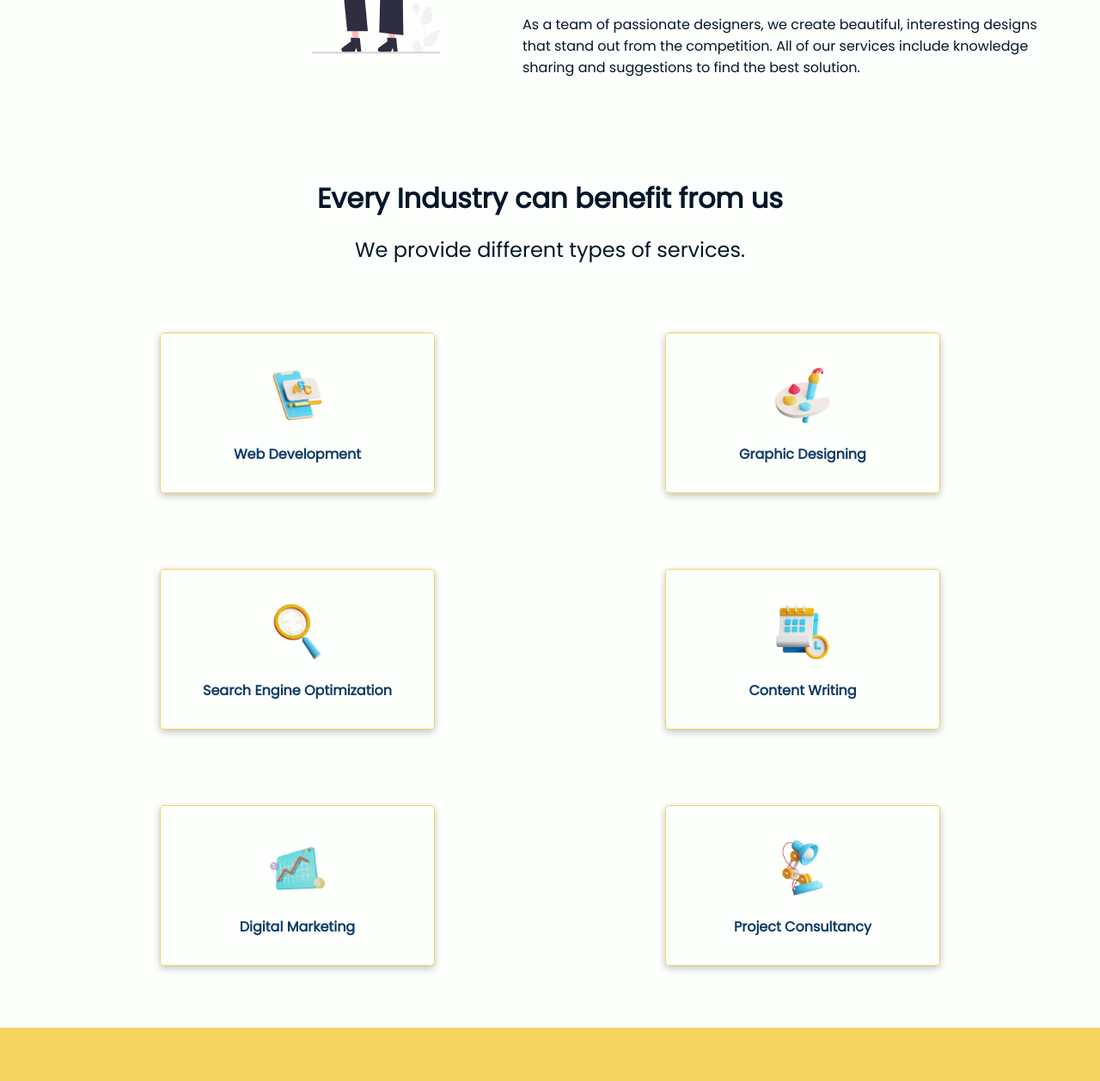
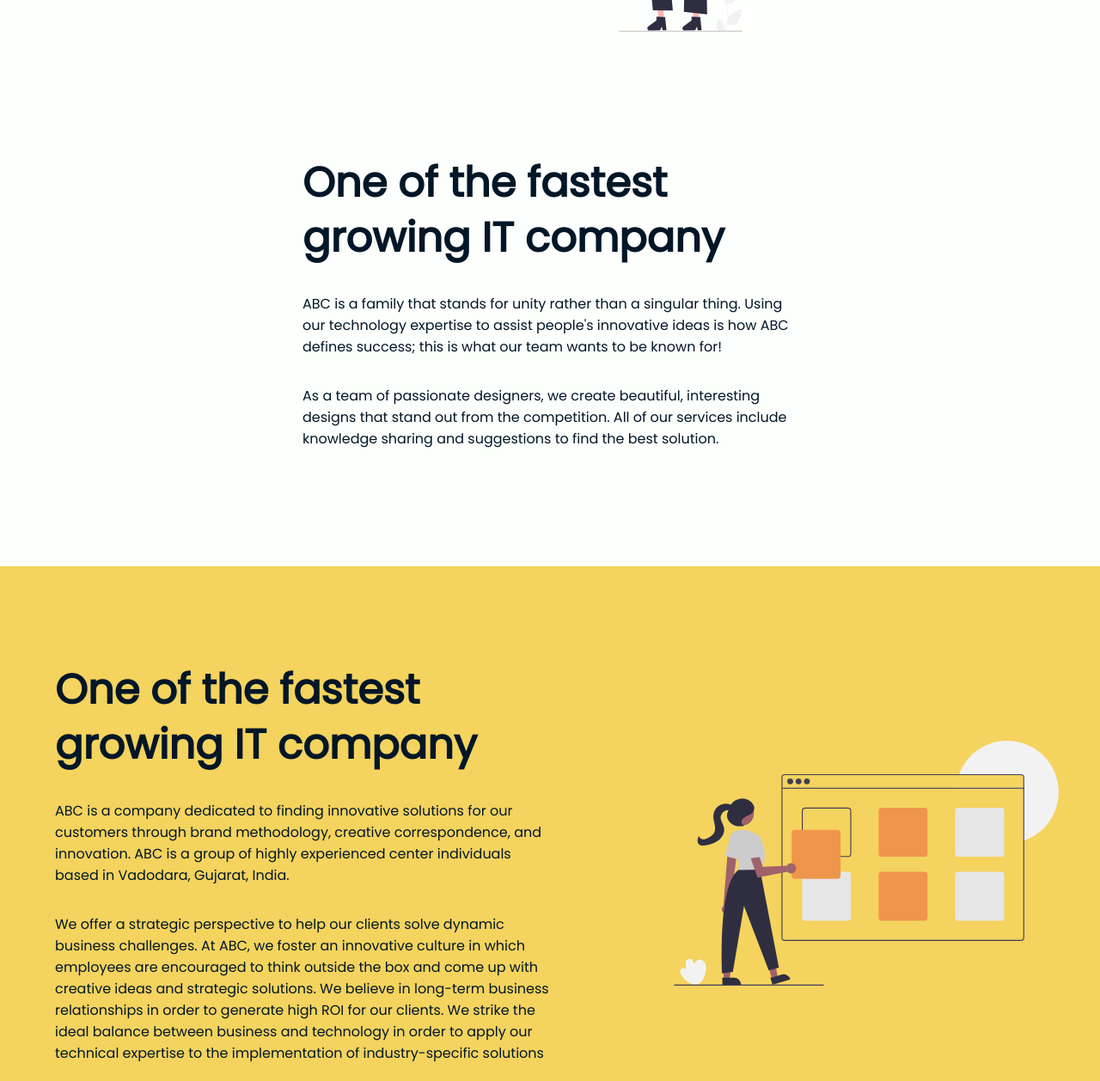
Before and after one commit to harshitadaswani/insaid_assignment, a plain HTML site: page index.html in a window 1280 px wide. Shown: the part 580-1838 px from the top of the page at 86% size. Drawn offline with Linux system fonts and the light colour scheme.

Commit message:
feat: business section
added business section to the home page

```diff
--- a/index.html
+++ b/index.html
@@ -19,29 +19,31 @@
       class="accent-bg3 primary-color flex flex-row p-s gap-xxl flex-space-around sticky-header"
     >
       <nav class="flex flex-row flex-center p-xs m-xs gap-xxl">
-        <div class="hover">Business</div>
-        <div class="hover">Services</div>
+        <div class="hover"><a href="#business">Business</a></div>
+        <div class="hover"><a href="#services">Services</a></div>
       </nav>
       <div class="p-xs m-xs logo hover fw-black txt-l">ABC</div>
       <button class="p-xs m-xs btn btn-hover accent-bg1 border-none">
         Contact Us
       </button>
     </header>
-    <section class="padding-top m-m flex flex-row flex-center gap-xxl">
-      <div class="hero-img p-xs m-xs">
+    <section
+      class="padding-top padding-bottom m-m flex flex-row flex-center gap-xxl"
+    >
+      <div class="hero-img p-s m-s">
         <img src="./imgs/hero.svg" alt="hero" />
       </div>
-      <div class="hero-content p-xs m-xs">
-        <h1>One of the fastest growing IT company</h1>
+      <div class="hero-content p-s m-s">
+        <h1 class="p-s">One of the fastest growing IT company</h1>
         <div>
-          <p class="padding-top">
+          <p class="p-s">
             ABC is a family that stands for unity rather than a singular thing.
             Using our technology expertise to assist people's innovative ideas
             is how ABC defines success; this is what our team wants to be known
             for!
           </p>
 
-          <p class="padding-top">
+          <p class="p-s">
             As a team of passionate designers, we create beautiful, interesting
             designs that stand out from the competition. All of our services
             include knowledge sharing and suggestions to find the best solution.
@@ -49,12 +51,42 @@
         </div>
       </div>
     </section>
-    <section class="m-m padding-top">
+    <section
+      id="business"
+      class="padding-top padding-bottom accent-bg1 flex flex-row flex-center gap-xxl"
+    >
+      <div class="hero-content p-s m-s">
+        <h1 class="p-s">One of the fastest growing IT company</h1>
+        <div>
+          <p class="p-s">
+            ABC is a company dedicated to finding innovative solutions for our
+            customers through brand methodology, creative correspondence, and
+            innovation. ABC is a group of highly experienced center individuals
+            based in Vadodara, Gujarat, India.
+          </p>
+
+          <p class="p-s padding-bottom">
+            We offer a strategic perspective to help our clients solve dynamic
+            business challenges. At ABC, we foster an innovative culture in
+            which employees are encouraged to think outside the box and come up
+            with creative ideas and strategic solutions. We believe in long-term
+            business relationships in order to generate high ROI for our
+            clients. We strike the ideal balance between business and technology
+            in order to apply our technical expertise to the implementation of
+            industry-specific solutions
+          </p>
+        </div>
+      </div>
+      <div class="hero-img p-s padding-bottom m-s">
+        <img src="./imgs/about.svg" alt="about" />
+      </div>
+    </section>
+    <section id="services" class="m-s p-s">
       <h2 class="txt-center p-xs m-xs">Every Industry can benefit from us</h2>
       <p class="txt-m txt-center p-xs m-xs">
         We provide different types of services.
       </p>
-      <div class="flex flex-row flex-space-around gap-xl p-m m-m">
+      <div class="flex flex-row flex-space-around gap-xl p-s m-s">
         <div
           class="service txt-cursor flex flex-column flex-center p-m m-m br-s"
         >
--- a/stylesheets/index.css
+++ b/stylesheets/index.css
@@ -29,6 +29,10 @@
   font-family: var(--logo-font);
 }
 
+.padding-bottom {
+  padding-bottom: var(--xxl-size);
+}
+
 .padding-top {
   padding-top: var(--xxl-size);
 }
```
